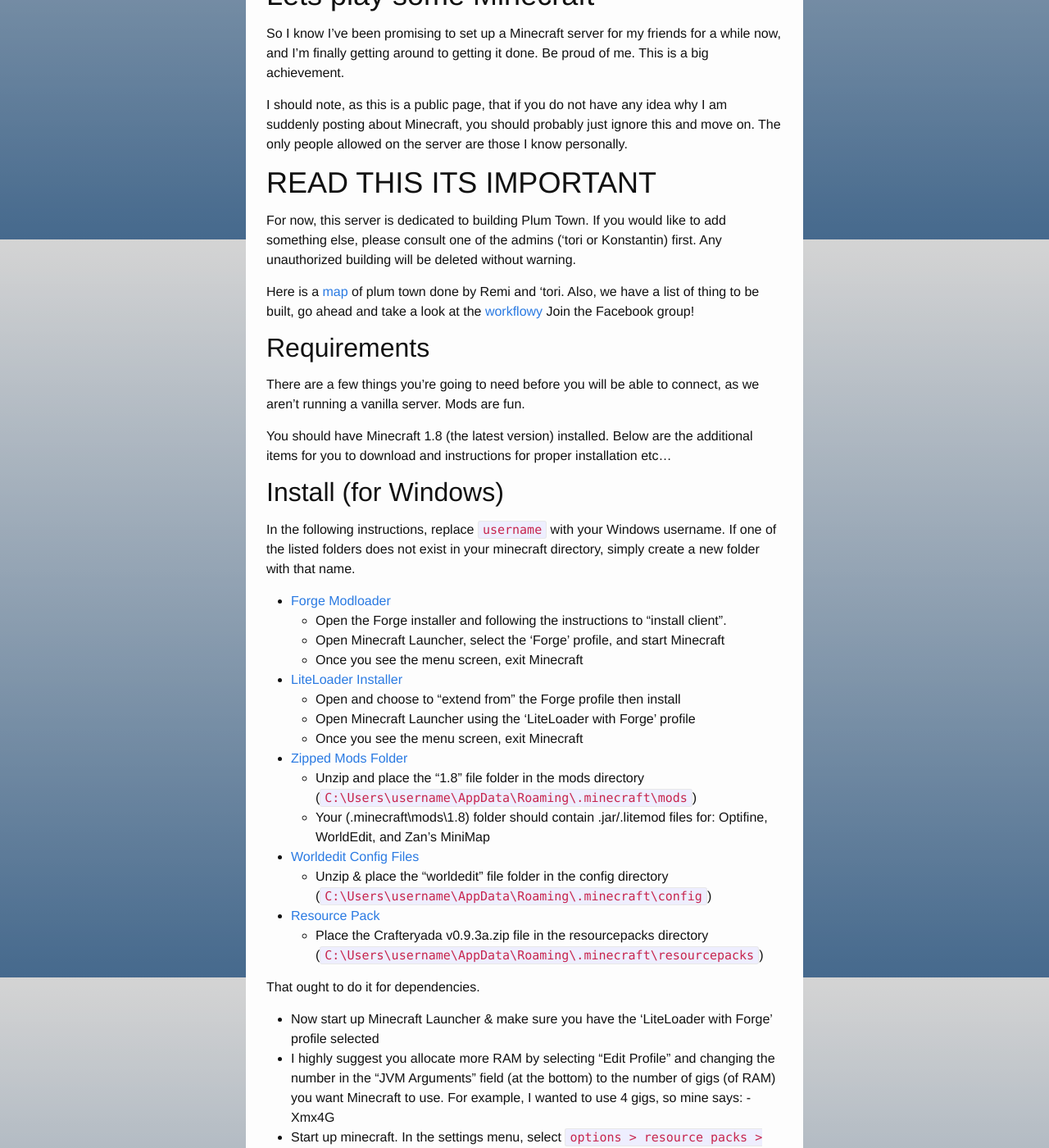
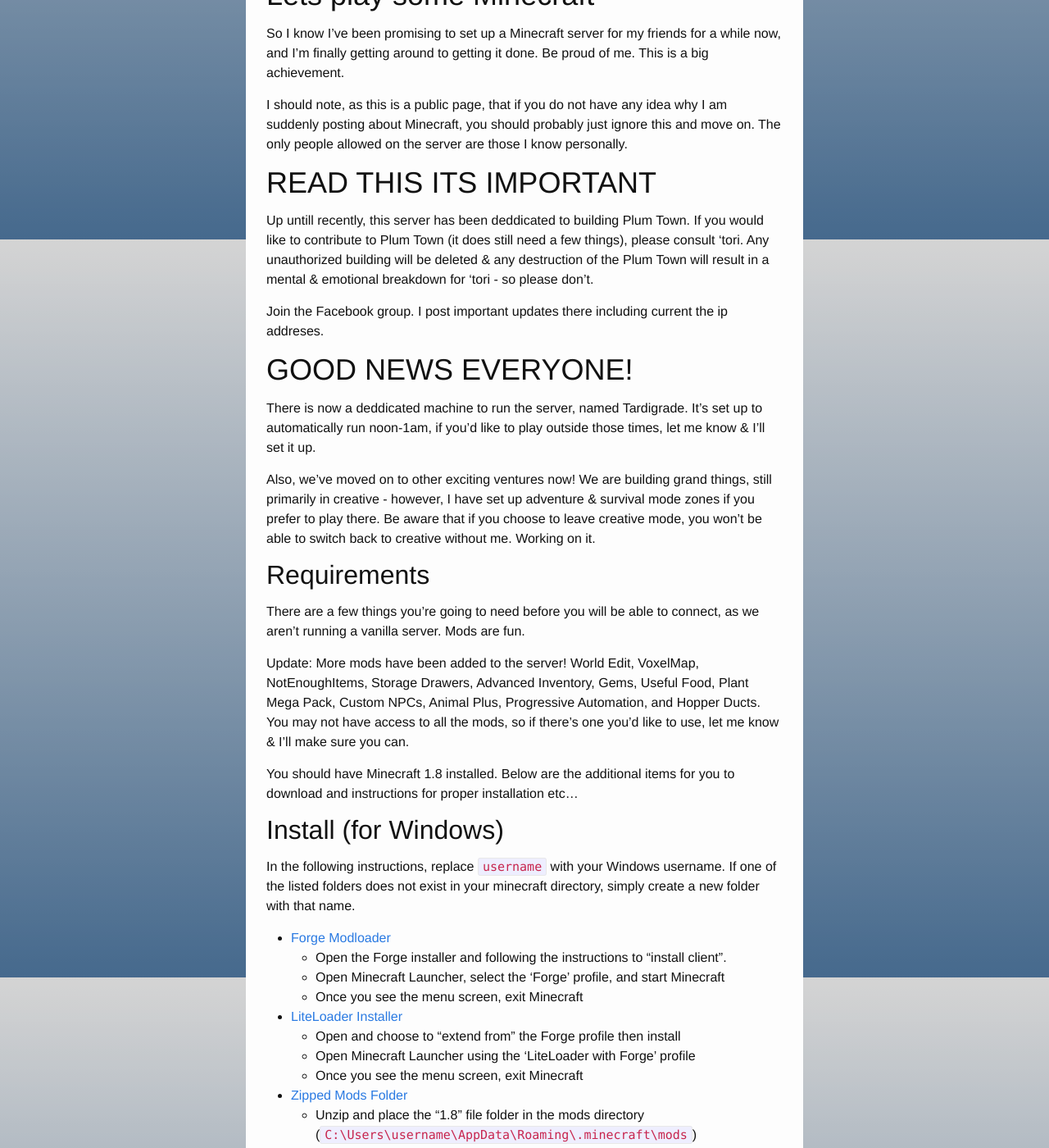
Before and after one commit to plosive/konstantinfarrell.github.io, a Jekyll site: the page built from _posts/2015-10-13-minecraft-server.md, in a window 1280 px wide and 1400 px high, scrolled down 608 px. Shown: the whole window at 82% size. Built offline with Jekyll 4.4.1, drawn with Linux system fonts in a browser that asks for light colours; some of the changed text lies outside the part shown.

Commit message:
New Mods!
info about moving on from plum town, choosing play mode/zone, tardigrade info, mods list, resource pack = optional. (need to update 1.8 zipped folder)

```diff
--- a/_posts/2015-10-13-minecraft-server.md
+++ b/_posts/2015-10-13-minecraft-server.md
@@ -21,18 +21,23 @@
 
 # READ THIS ITS IMPORTANT
 
-For now, this server is dedicated to building Plum Town. If you would like to add something else, please consult one of the admins ('tori or Konstantin) first.
-Any unauthorized building will be deleted without warning.
+Up untill recently, this server has been deddicated to building Plum Town. If you would like to contribute to Plum Town (it does still need a few things), please consult 'tori. Any unauthorized building will be deleted & any destruction of the Plum Town will result in a mental & emotional breakdown for 'tori - so please don't.
 
-Here is a [map](../../../../files/server/img/map.jpg) of plum town done by Remi and 'tori.
-Also, we have a list of thing to be built, go ahead and take a look at the [workflowy](https://workflowy.com/s/8553xHNcUY)
-Join the Facebook group!
+Join the Facebook group. I post important updates there including current the ip addreses.
+
+# GOOD NEWS EVERYONE!
+
+There is now a deddicated machine to run the server, named Tardigrade. It's set up to automatically run noon-1am, if you'd like to play outside those times, let me know & I'll set it up.
+
+Also, we've moved on to other exciting ventures now! We are building grand things, still primarily in creative - however, I have set up adventure & survival mode zones if you prefer to play there. Be aware that if you choose to leave creative mode, you won't be able to switch back to creative without me. Working on it.
 
 ## Requirements
 
 There are a few things you're going to need before you will be able to connect, as we aren't running a vanilla server. Mods are fun.
 
-You should have Minecraft 1.8 (the latest version) installed. Below are the additional items for you to download and instructions for proper installation etc...
+Update: More mods have been added to the server! World Edit, VoxelMap, NotEnoughItems, Storage Drawers, Advanced Inventory, Gems, Useful Food, Plant Mega Pack, Custom NPCs, Animal Plus, Progressive Automation, and Hopper Ducts. You may not have access to all the mods, so if there's one you'd like to use, let me know & I'll make sure you can.
+
+You should have Minecraft 1.8 installed. Below are the additional items for you to download and instructions for proper installation etc...
 
 ## Install (for Windows)
 
@@ -51,8 +56,9 @@
     - Your (\.minecraft\mods\1.8) folder should contain .jar/.litemod files for: Optifine, WorldEdit, and Zan's MiniMap
 - [Worldedit Config Files](../../../../files/server/config/worldedit.zip)
     - Unzip & place the "worldedit" file folder in the config directory (`C:\Users\username\AppData\Roaming\.minecraft\config`)
-- [Resource Pack](../../../../files/server/resourcepacks/Crafteryada v0.9.3a.zip)
+- [Resource Pack](../../../../files/server/resourcepacks/Crafteryada v0.9.3a.zip) (optional - slower computers may want to skip)
     - Place the Crafteryada v0.9.3a.zip file in the resourcepacks directory (`C:\Users\username\AppData\Roaming\.minecraft\resourcepacks`)
+    - Note: Plum Town was created using this pack & you are welcome to use it, but don't feel obligated to. ("But it makes Plum Town look damn fine" *-'tori*). If you have any cool Resource Packs, please share them with the group.
 
 That ought to do it for dependencies.
 
```
